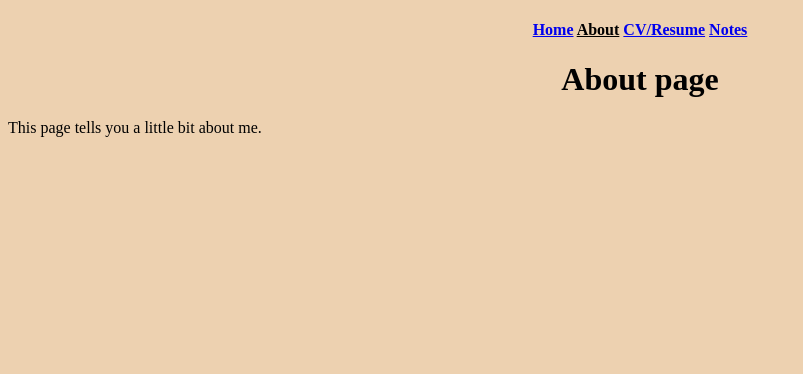
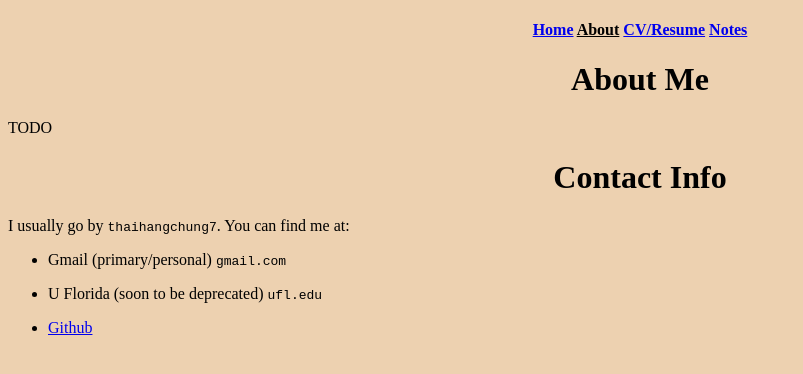
Before and after one commit to thaihangchung7/thaihangchung7.github.io, a Jekyll site: the page built from about.md, in a window 1280 px wide. Shown: the top 374 px of the page, without its empty margins (0-803 px from the left). Built offline with Jekyll 4.4.1, drawn with Linux system fonts in a browser that asks for light colours.

Commit message:
Adding contact info

````diff
--- a/about.md
+++ b/about.md
@@ -1,7 +1,17 @@
 ---
 layout: default
-title: About
+title: About/Contact
 ---
-# About page
+# About Me
 
-This page tells you a little bit about me.
+TODO
+
+# Contact Info
+
+I usually go by ``` thaihangchung7 ```. You can find me at:
+
++ Gmail (primary/personal) ``` gmail.com ```
+
++ U Florida (soon to be deprecated) ``` ufl.edu ```
+
++ [Github](https://github.com/thaihangchung7)
````
